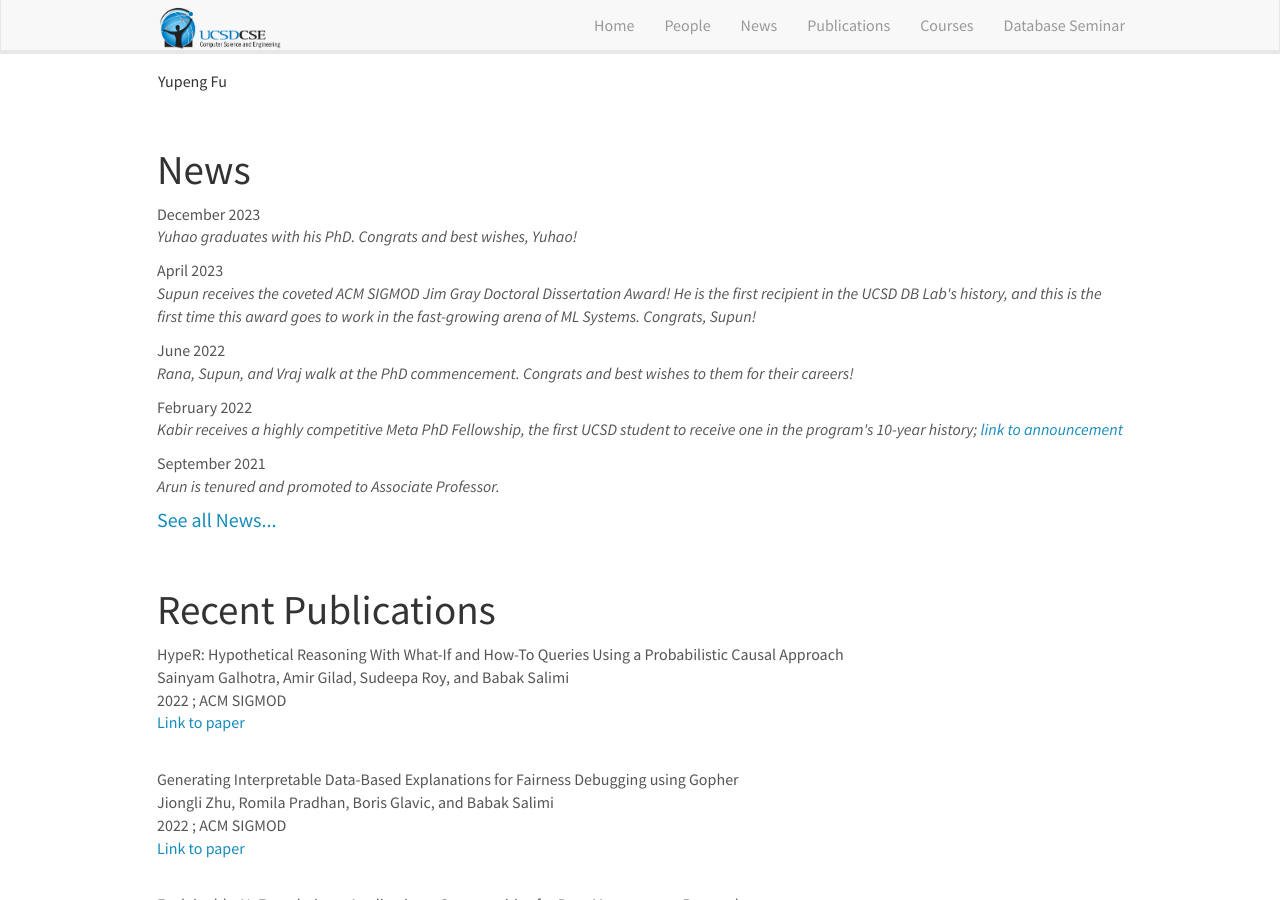
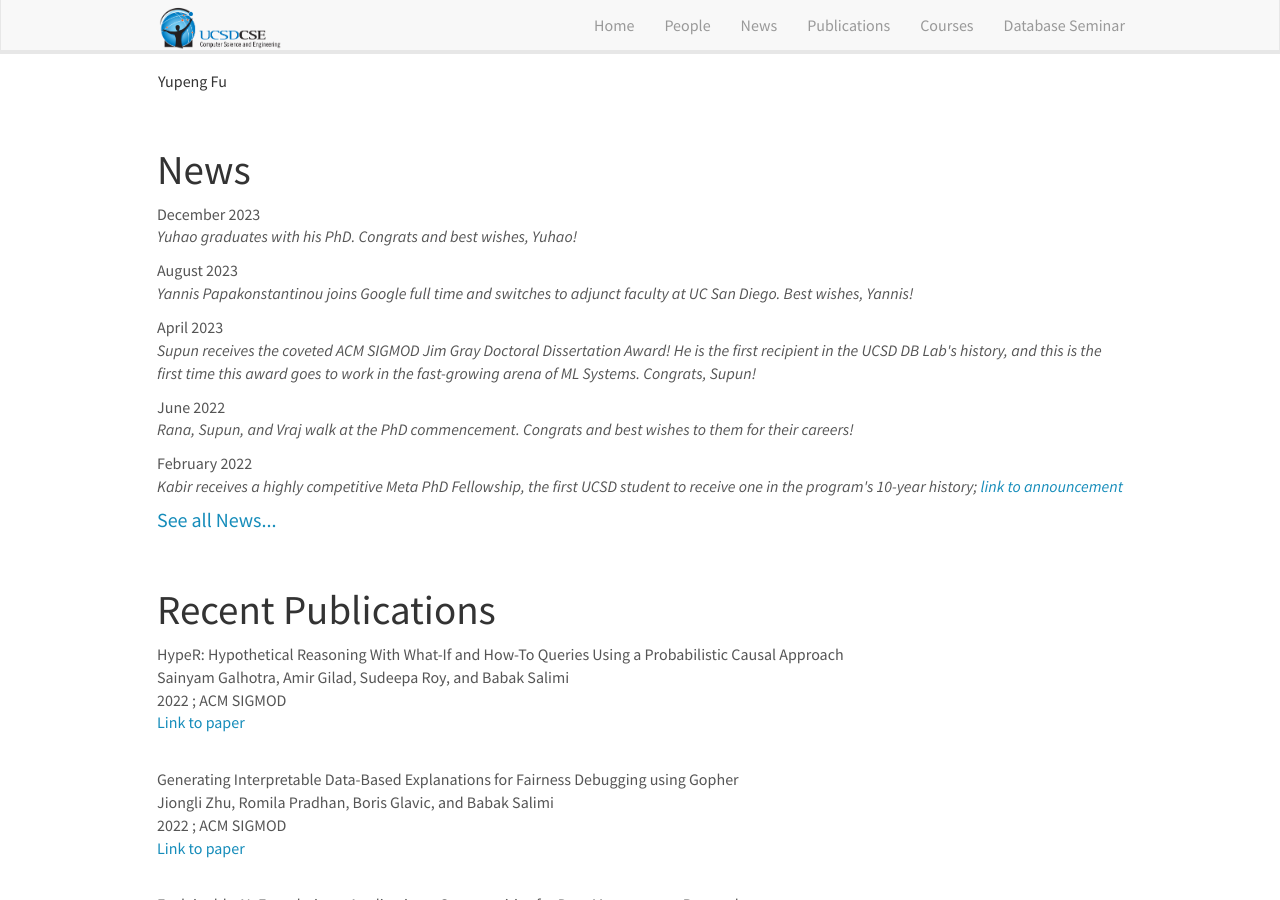
Before and after one commit to dbucsd/dbucsd.github.io, a Jekyll site: the page built from index.md, in a window 1280 px wide and 900 px high, scrolled down 3006 px. Built offline with Jekyll 4.4.1, drawn with Linux system fonts in a browser that asks for light colours; nearby versions of some CDN libraries.

Commit message:
Update news.yml

```diff
--- a/_data/news.yml
+++ b/_data/news.yml
@@ -1,5 +1,7 @@
 - date: December 2023
   headline: "Yuhao graduates with his PhD. Congrats and best wishes, Yuhao!"
+- date: August 2023
+  headline: "Yannis Papakonstantinou joins Google full time and switches to adjunct faculty at UC San Diego. Best wishes, Yannis!"
 - date: April 2023
   headline: "Supun receives the coveted ACM SIGMOD Jim Gray Doctoral Dissertation Award! He is the first recipient in the UCSD DB Lab's history, and this is the first time this award goes to work in the fast-growing arena of ML Systems. Congrats, Supun!"
 - date: June 2022
```
